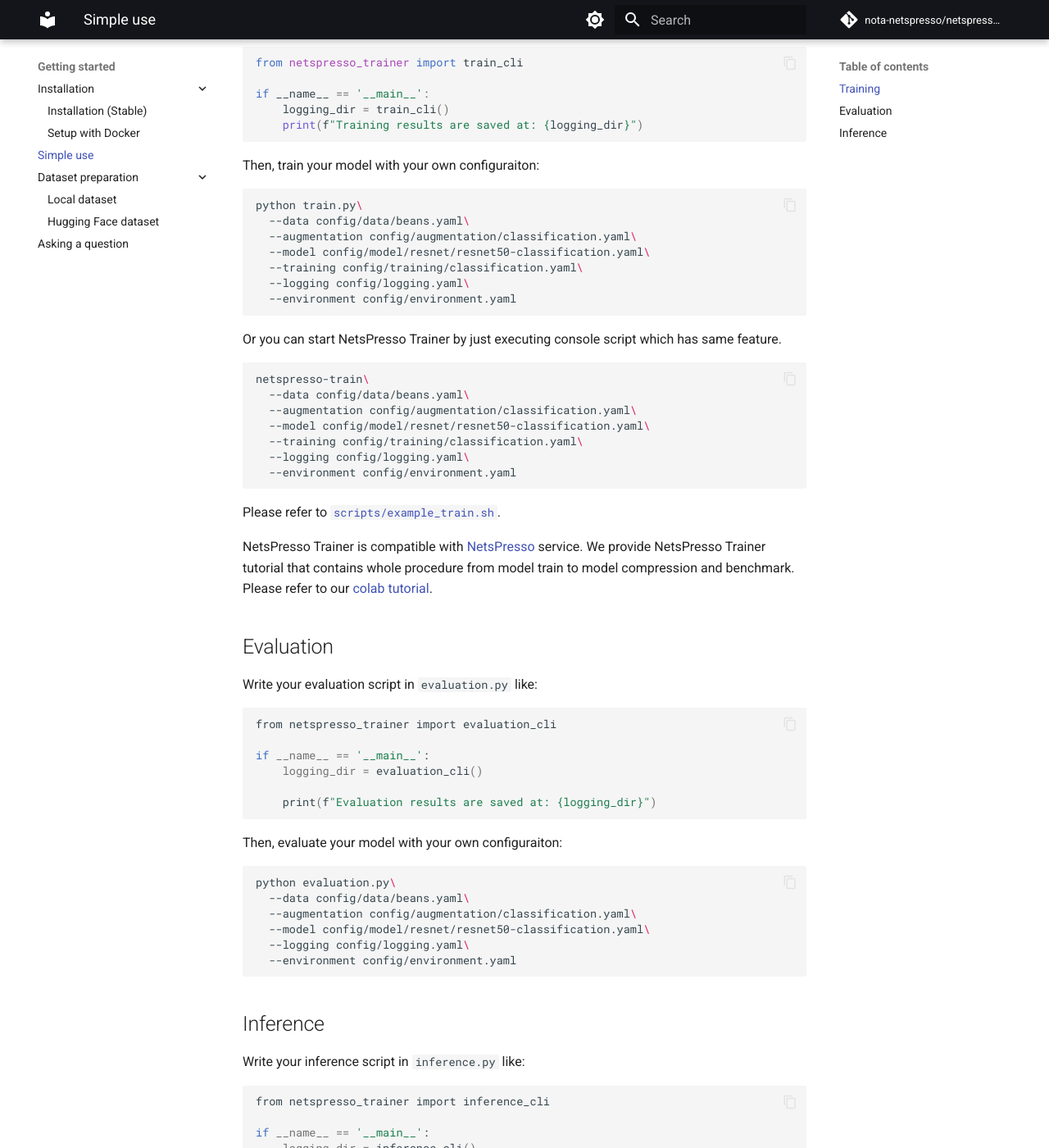
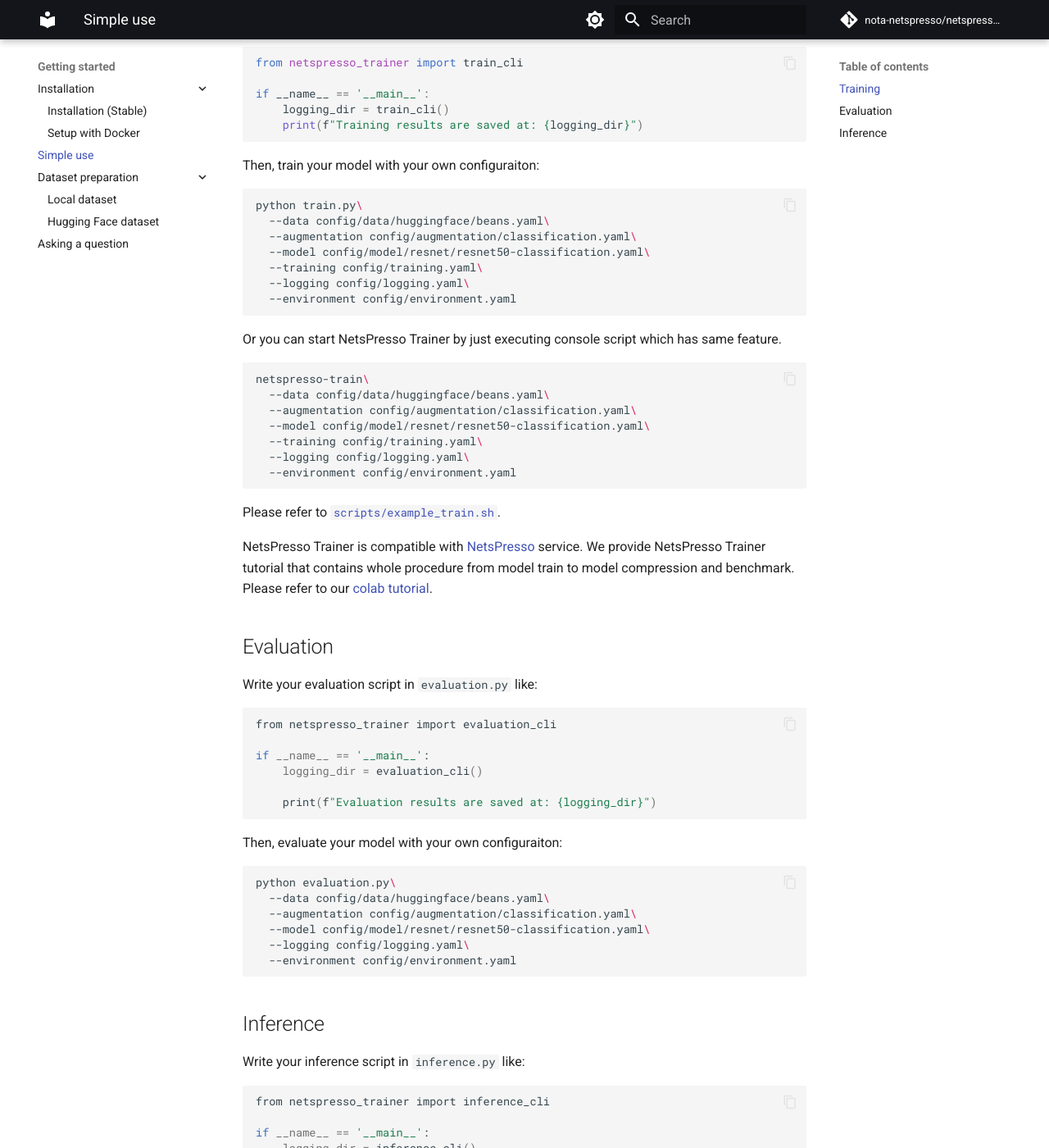
Before and after one commit to Nota-NetsPresso/netspresso-trainer, an MkDocs documentation site: the page built from docs/getting_started/simple_use.md, in a window 1280 px wide and 1400 px high, scrolled down 310 px. Shown: the whole window at 82% size. Built offline with MkDocs 1.6.1 and Material for MkDocs 9.7.7, drawn with Linux system fonts in a browser that asks for light colours; comment, search, counter and statistics services are not loaded; some of the changed text lies outside the part shown.

Commit message:
Update docs to simple use.

````diff
--- a/docs/getting_started/simple_use.md
+++ b/docs/getting_started/simple_use.md
@@ -14,10 +14,10 @@
 
 ```bash
 python train.py\
-  --data config/data/beans.yaml\
+  --data config/data/huggingface/beans.yaml\
   --augmentation config/augmentation/classification.yaml\
   --model config/model/resnet/resnet50-classification.yaml\
-  --training config/training/classification.yaml\
+  --training config/training.yaml\
   --logging config/logging.yaml\
   --environment config/environment.yaml
 ```
@@ -26,10 +26,10 @@
 
 ```bash
 netspresso-train\
-  --data config/data/beans.yaml\
+  --data config/data/huggingface/beans.yaml\
   --augmentation config/augmentation/classification.yaml\
   --model config/model/resnet/resnet50-classification.yaml\
-  --training config/training/classification.yaml\
+  --training config/training.yaml\
   --logging config/logging.yaml\
   --environment config/environment.yaml
 ```
@@ -55,7 +55,7 @@
 
 ```bash
 python evaluation.py\
-  --data config/data/beans.yaml\
+  --data config/data/huggingface/beans.yaml\
   --augmentation config/augmentation/classification.yaml\
   --model config/model/resnet/resnet50-classification.yaml\
   --logging config/logging.yaml\
@@ -79,7 +79,7 @@
 
 ```bash
 python inference.py\
-  --data config/data/beans.yaml\
+  --data config/data/huggingface/beans.yaml\
   --augmentation config/augmentation/classification.yaml\
   --model config/model/resnet/resnet50-classification.yaml\
   --logging config/logging.yaml\
````
